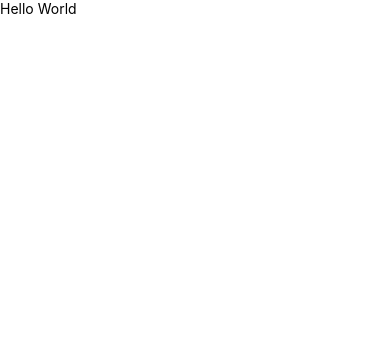
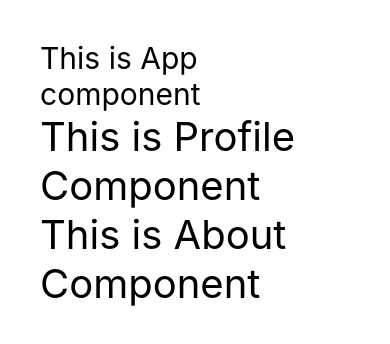
Before and after one commit to abdulkader789/ReactNativeApp, a React Native app: screen / in a window 390 px wide. Shown: the top 344 px of the page. Built offline with nearby package versions, Linux system fonts and the light colour scheme.

Commit message:
program 2: created components folder and about, profile component and import them in app.js. added style to View and Text

```diff
--- a/App.js
+++ b/App.js
@@ -1,19 +1,15 @@
 import { StatusBar } from 'expo-status-bar';
 import { StyleSheet, Text, View } from 'react-native';
+import Profile from './components/Profile';
+import About from './components/About';
 
 export default function App() {
   return (
-    <View>
-      <Text>Hello World</Text>
+    <View style={{flex:1, margin:40}}>
+      <Text style={{fontSize:30}}>This is App component</Text>
+      <Profile></Profile>
+      <About></About>
+
     </View>
   );
 }
-
-const styles = StyleSheet.create({
-  container: {
-    flex: 1,
-    backgroundColor: '#fff',
-    alignItems: 'center',
-    justifyContent: 'center',
-  },
-});
--- /dev/null
+++ b/components/About.js
@@ -0,0 +1,11 @@
+import {Text, View } from 'react-native';
+
+const About = () => {
+    return (
+        <View>
+            <Text style={{fontSize:40}}>This is About Component</Text>
+        </View>
+    );
+};
+
+export default About;
--- /dev/null
+++ b/components/Profile.js
@@ -0,0 +1,12 @@
+import {Text, View } from 'react-native';
+
+
+const Profile = () => {
+    return (
+        <View>
+            <Text style={{fontSize:40}}>This is Profile Component</Text>
+        </View>
+    );
+};
+
+export default Profile;
```
